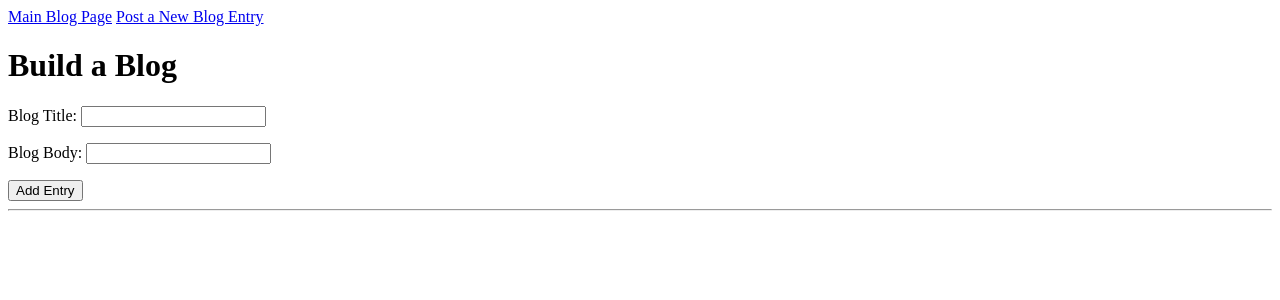
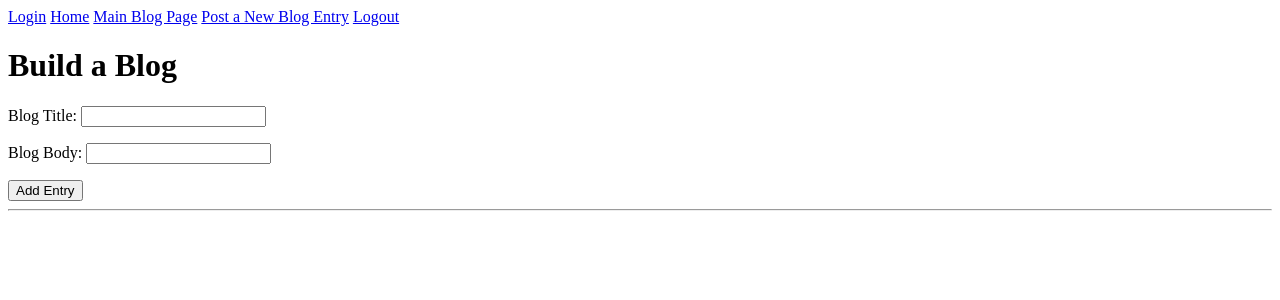
Before and after one commit to tiff-foxx/blogz, a Flask app: page /newpost in a window 1280 px wide. Shown: the top 300 px of the page. Run offline with Flask 2, Linux system fonts and the light colour scheme; the visitor is signed in with stand-in values (Sample User, id 1); data comes from the database, SQL or seed files in the repository.

Commit message:
Working through functionality check with exception of allowed pages situation

```diff
--- a/main.py
+++ b/main.py
@@ -35,9 +35,19 @@ class User(db.Model):
         self.username = username
         self.password = password
 
+@app.before_request
+def require_login():
+    allowed_routes = ['login', 'blog', 'index_2', 'signup']
+    if request.endpoint not in allowed_routes and 'username' not in session:
+        return redirect('/login')
+    # if request.endpoint in allowed_routes and 'username' not in session:
+    #     entries = Blog.query.filter_by(submitted=True).all()
+    #     # return render_template('login.html',title='Told Ya',entries=entries)
+    #     return render_template(("'" + request.endpoint + ".html'"),title='Told Ya',entries=entries)
+
 
 @app.route('/blog', methods=['GET','POST'])
-def index():
+def blog_page():
 
     if request.method == 'POST':
         blog_title = request.form['title']
@@ -50,6 +60,8 @@ def index():
 
 @app.route('/newpost', methods = ['GET','POST'])
 def new_post():
+
+    owner = User.query.filter_by(username=session['username']).first()
 
     if request.method == 'POST':
         blog_title = request.form['title']
@@ -64,7 +76,7 @@ def new_post():
             body_error = 'Please enter body'
 
         if not title_error and not body_error:
-            new_entry = Blog(blog_title, blog_body)
+            new_entry = Blog(blog_title, blog_body, owner)
             db.session.add(new_entry)
             db.session.commit()
             entries = Blog.query.filter_by(id=new_entry.id).all()
@@ -155,6 +167,14 @@ def signup():
     else:
         return render_template('signup.html',title="Blogz Signup")
 
+@app.route('/logout')
+def logout():
+    session.clear()
+    return redirect('/blog')
+
+@app.route('/')
+def index():
+    return redirect('/index')
 
 
 if __name__ == '__main__':
--- a/templates/base.html
+++ b/templates/base.html
@@ -12,8 +12,11 @@
 <body>
 
     <div>
+        <a href='/login'>Login</a>
+        <a href='/'>Home</a>
         <a href='/blog'>Main Blog Page</a>
         <a href='/newpost'>Post a New Blog Entry</a>
+        <a href='/logout'>Logout</a>
     </div>
 
     {% with messages = get_flashed_messages(with_categories=True) %}
```
Also changed, not shown: templates/index.html (added).
